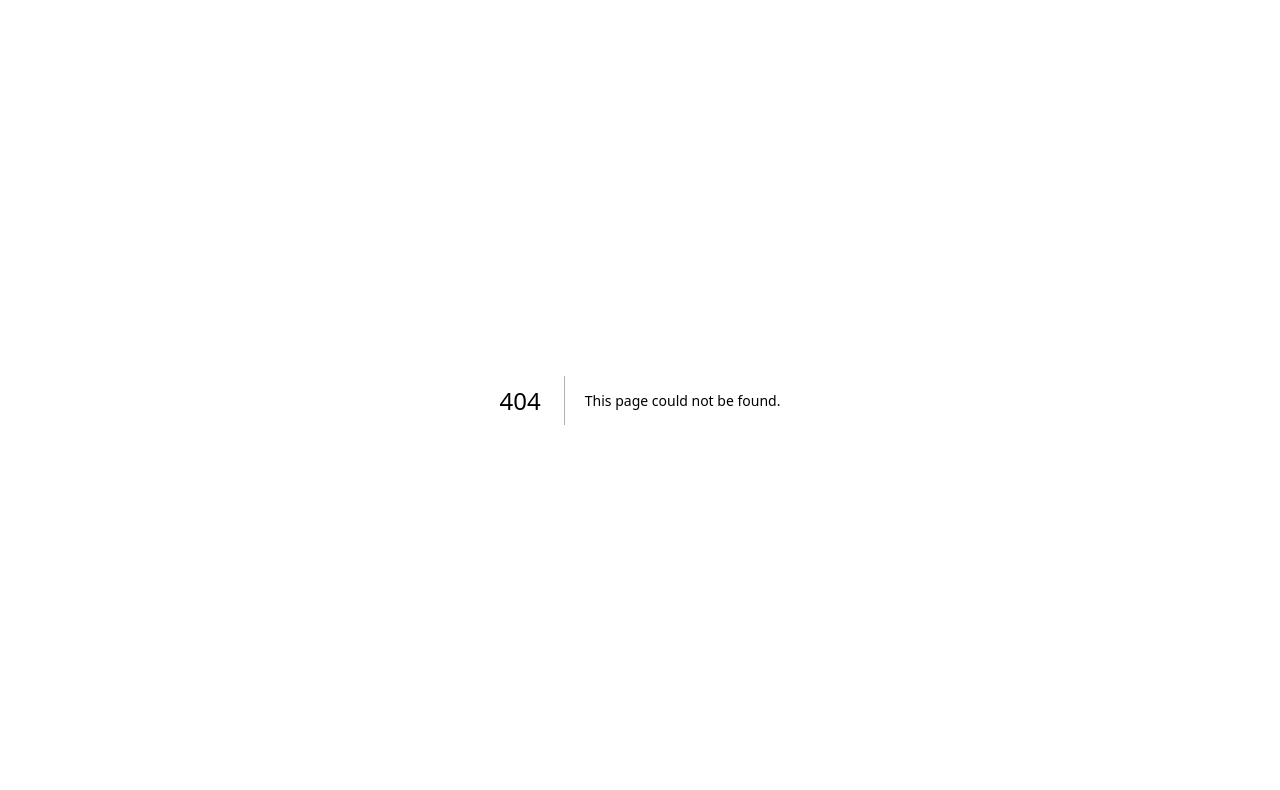
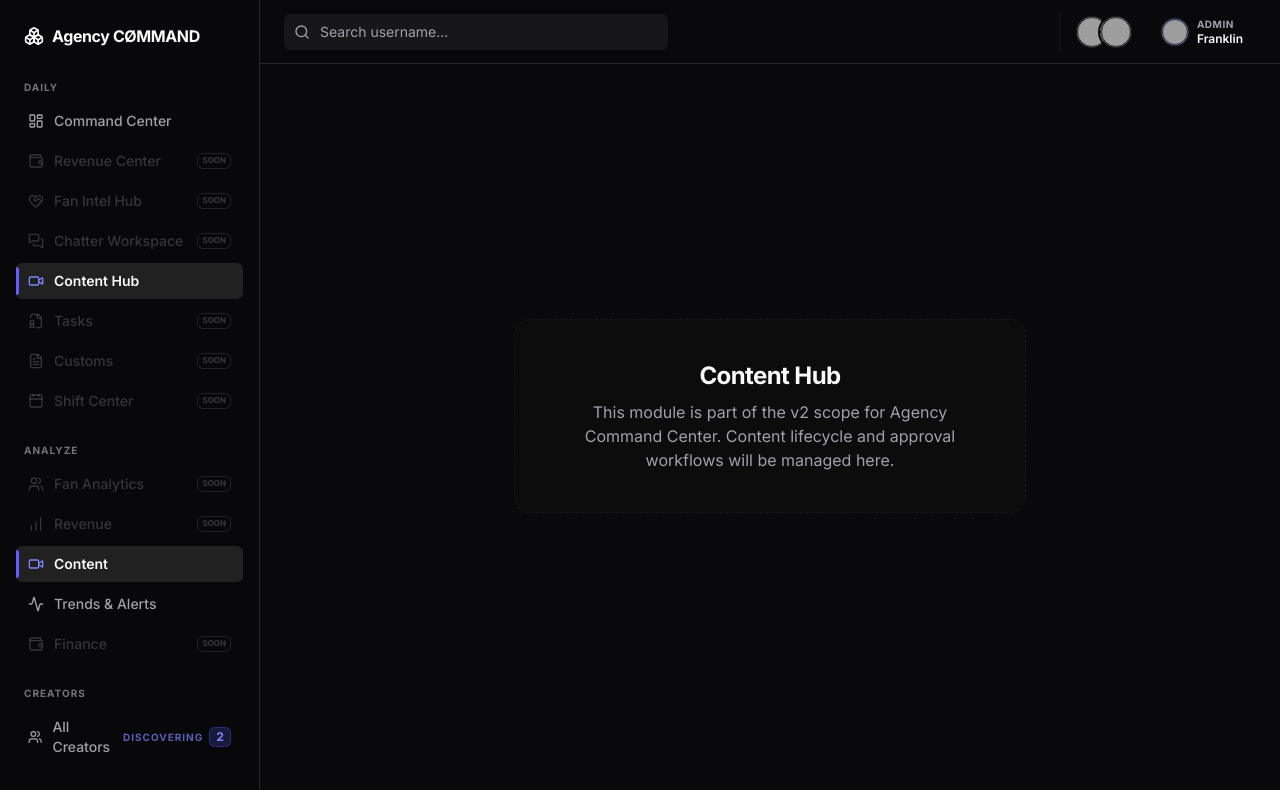
Before and after one commit to tommy811/The-Hub, a Next.js app: page /content in a window 1280 px wide. Before the commit this address had no page. Shown: the top 790 px of the page. Built offline with nearby package versions, Linux system fonts and the light colour scheme; grey boxes are pictures that could not be loaded.

Commit message:
feat: Implement initial dashboard pages and sidebar functionality
Introduces placeholder pages for the dashboard, admin, content hub, Instagram analytics, classification, and outliers. Updates the sidebar to dynamically use the current path for active link highlighting.

```diff
--- /dev/null
+++ b/src/app/(dashboard)/admin/page.tsx
@@ -0,0 +1,10 @@
+export default function AdminPage() {
+  return (
+    <div className="flex flex-col gap-6 w-full h-[80vh] items-center justify-center text-center">
+       <div className="p-10 border border-dashed border-border/50 rounded-2xl bg-muted/10 w-full max-w-lg">
+          <h1 className="text-2xl font-bold tracking-tight mb-2">Ops Admin</h1>
+          <p className="text-muted-foreground">Workspace settings, billing, integrations, and user permissions will be managed here.</p>
+       </div>
+    </div>
+  );
+}
--- /dev/null
+++ b/src/app/(dashboard)/content/page.tsx
@@ -0,0 +1,10 @@
+export default function ContentHubPage() {
+  return (
+    <div className="flex flex-col gap-6 w-full h-[80vh] items-center justify-center text-center">
+       <div className="p-10 border border-dashed border-border/50 rounded-2xl bg-muted/10 w-full max-w-lg">
+          <h1 className="text-2xl font-bold tracking-tight mb-2">Content Hub</h1>
+          <p className="text-muted-foreground">This module is part of the v2 scope for Agency Command Center. Content lifecycle and approval workflows will be managed here.</p>
+       </div>
+    </div>
+  );
+}
--- /dev/null
+++ b/src/app/(dashboard)/platforms/instagram/analytics/page.tsx
@@ -0,0 +1,10 @@
+export default function AnalyticsPage() {
+  return (
+    <div className="flex flex-col gap-6 w-full h-[80vh] items-center justify-center text-center">
+       <div className="p-10 border border-dashed border-border/50 rounded-2xl bg-muted/10 w-full max-w-lg">
+          <h1 className="text-2xl font-bold tracking-tight mb-2">Instagram Analytics</h1>
+          <p className="text-muted-foreground">Historical charts and aggregated growth statistics will live here.</p>
+       </div>
+    </div>
+  );
+}
--- /dev/null
+++ b/src/app/(dashboard)/platforms/instagram/classification/page.tsx
@@ -0,0 +1,10 @@
+export default function ClassificationPage() {
+  return (
+    <div className="flex flex-col gap-6 w-full h-[80vh] items-center justify-center text-center">
+       <div className="p-10 border border-dashed border-border/50 rounded-2xl bg-muted/10 w-full max-w-lg">
+          <h1 className="text-2xl font-bold tracking-tight mb-2">Classification Directory</h1>
+          <p className="text-muted-foreground">This view will contain archetype and vibe matrix configurations.</p>
+       </div>
+    </div>
+  );
+}
--- /dev/null
+++ b/src/app/(dashboard)/platforms/instagram/outliers/page.tsx
@@ -0,0 +1,10 @@
+export default function OutliersPage() {
+  return (
+    <div className="flex flex-col gap-6 w-full h-[80vh] items-center justify-center text-center">
+       <div className="p-10 border border-dashed border-border/50 rounded-2xl bg-muted/10 w-full max-w-lg">
+          <h1 className="text-2xl font-bold tracking-tight mb-2">Instagram Outliers</h1>
+          <p className="text-muted-foreground">This view will contain the outlier analysis and trending detection models.</p>
+       </div>
+    </div>
+  );
+}
--- a/src/components/dashboard/Sidebar.tsx
+++ b/src/components/dashboard/Sidebar.tsx
@@ -1,4 +1,7 @@
+"use client";
+
 import Link from 'next/link';
+import { usePathname } from 'next/navigation';
 import { cn } from '@/lib/utils';
 import {
   BarChart, Boxes, Calendar, FileText, LayoutDashboard, Settings,
@@ -8,7 +11,7 @@ import { Badge } from '@/components/ui/badge';
 import { ScrollArea } from '@/components/ui/scroll-area';
 
 export function Sidebar() {
-  const currentPath = '/platforms/instagram/accounts'; // Hardcoded for demo/v1
+  const currentPath = usePathname();
 
   return (
     <div className="flex h-full w-[260px] flex-col border-r bg-card/50 backdrop-blur-sm">
```
